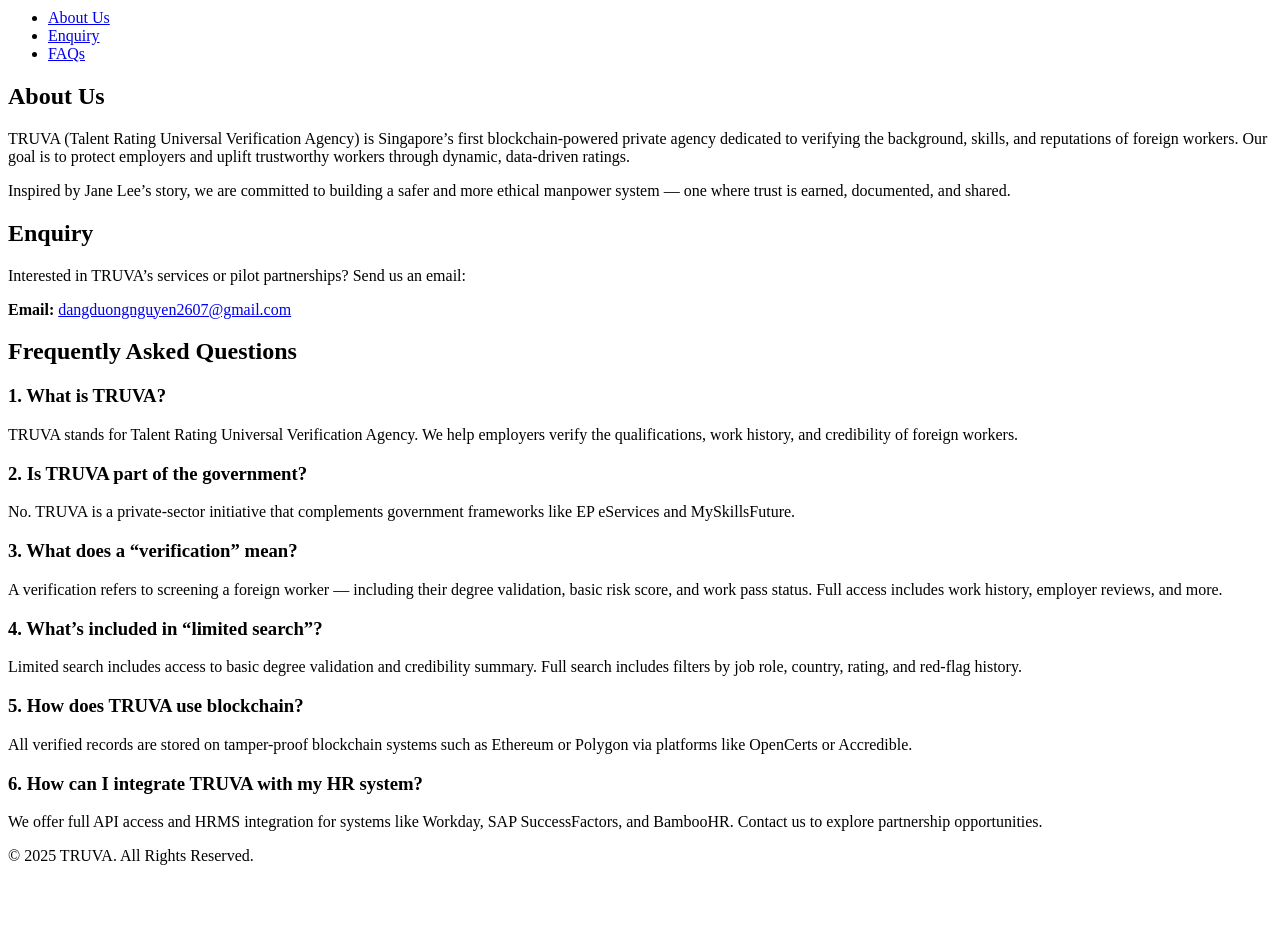
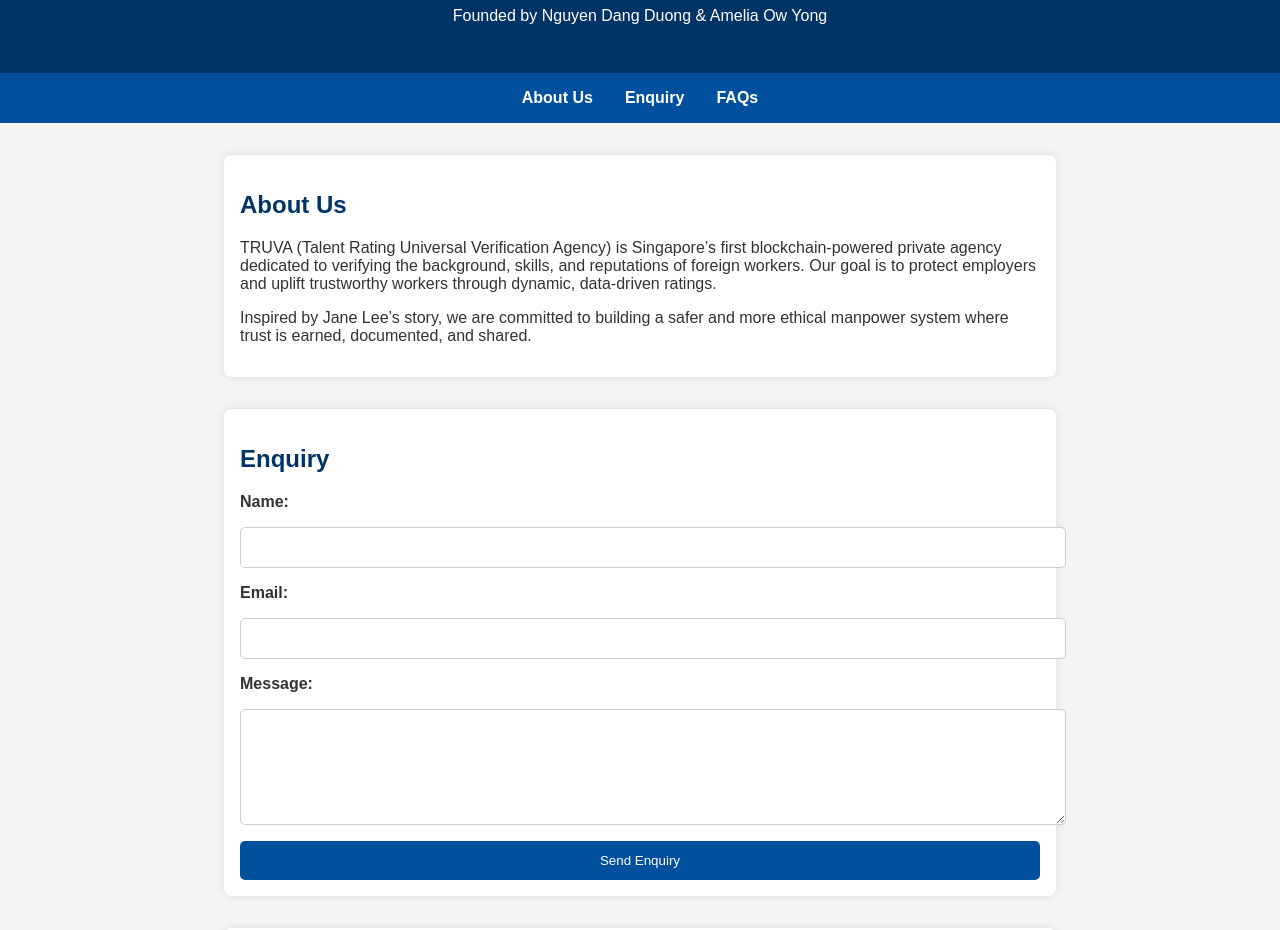
Before and after one commit to dangduong2607/truva, a plain HTML site: page index.html in a window 1280 px wide. Shown: the part 105-1035 px from the top of the page. Before the commit the page ends 986 px from the top, so only its background shows below. Drawn offline with Linux system fonts and the light colour scheme.

Commit message:
Update index.html

```diff
--- a/index.html
+++ b/index.html
@@ -3,7 +3,79 @@
 <head>
   <meta charset="UTF-8" />
   <meta name="viewport" content="width=device-width, initial-scale=1.0" />
-  <title>TRUVA – Talent Rating Universal Verification Agency</title>
+  <title>TRUVA: Where Talent Meets Trust</title>
+  <style>
+    body {
+      font-family: Arial, sans-serif;
+      margin: 0;
+      padding: 0;
+      background-color: #f4f4f4;
+      color: #333;
+    }
+    header {
+      background-color: #003366;
+      color: white;
+      padding: 2rem;
+      text-align: center;
+    }
+    nav ul {
+      list-style: none;
+      background-color: #00509e;
+      padding: 1rem;
+      display: flex;
+      justify-content: center;
+      gap: 2rem;
+      margin: 0;
+    }
+    nav ul li a {
+      color: white;
+      text-decoration: none;
+      font-weight: bold;
+    }
+    section {
+      max-width: 800px;
+      margin: 2rem auto;
+      padding: 1rem;
+      background-color: white;
+      border-radius: 8px;
+      box-shadow: 0 0 10px rgba(0, 0, 0, 0.1);
+    }
+    h2 {
+      color: #003366;
+    }
+    footer {
+      background-color: #003366;
+      color: white;
+      text-align: center;
+      padding: 1rem;
+      margin-top: 2rem;
+    }
+    form {
+      display: flex;
+      flex-direction: column;
+      gap: 1rem;
+    }
+    label {
+      font-weight: bold;
+    }
+    input, textarea {
+      padding: 0.75rem;
+      border-radius: 5px;
+      border: 1px solid #ccc;
+      width: 100%;
+    }
+    button {
+      background-color: #00509e;
+      color: white;
+      padding: 0.75rem;
+      border: none;
+      border-radius: 5px;
+      cursor: pointer;
+    }
+    button:hover {
+      background-color: #003f7d;
+    }
+  </style>
 </head>
 <body>
 
@@ -22,18 +94,24 @@
 
   <section id="about">
     <h2>About Us</h2>
-    <p>
-      TRUVA (Talent Rating Universal Verification Agency) is Singapore’s first blockchain-powered private agency dedicated to verifying the background, skills, and reputations of foreign workers. Our goal is to protect employers and uplift trustworthy workers through dynamic, data-driven ratings.
-    </p>
-    <p>
-      Inspired by Jane Lee’s story, we are committed to building a safer and more ethical manpower system — one where trust is earned, documented, and shared.
-    </p>
+    <p>TRUVA (Talent Rating Universal Verification Agency) is Singapore’s first blockchain-powered private agency dedicated to verifying the background, skills, and reputations of foreign workers. Our goal is to protect employers and uplift trustworthy workers through dynamic, data-driven ratings.</p>
+    <p>Inspired by Jane Lee’s story, we are committed to building a safer and more ethical manpower system where trust is earned, documented, and shared.</p>
   </section>
 
   <section id="enquiry">
     <h2>Enquiry</h2>
-    <p>Interested in TRUVA’s services or pilot partnerships? Send us an email:</p>
-    <p><strong>Email:</strong> <a href="mailto:dangduongnguyen2607@gmail.com">dangduongnguyen2607@gmail.com</a></p>
+    <form action="mailto:dangduongnguyen2607@gmail.com" method="post" enctype="text/plain">
+      <label for="name">Name:</label>
+      <input type="text" id="name" name="name" required>
+
+      <label for="email">Email:</label>
+      <input type="email" id="email" name="email" required>
+
+      <label for="message">Message:</label>
+      <textarea id="message" name="message" rows="6" required></textarea>
+
+      <button type="submit">Send Enquiry</button>
+    </form>
   </section>
 
   <section id="faq">
@@ -46,7 +124,7 @@
     <p>No. TRUVA is a private-sector initiative that complements government frameworks like EP eServices and MySkillsFuture.</p>
 
     <h3>3. What does a “verification” mean?</h3>
-    <p>A verification refers to screening a foreign worker — including their degree validation, basic risk score, and work pass status. Full access includes work history, employer reviews, and more.</p>
+    <p>A verification refers to screening a foreign worker including their degree validation, basic risk score, and work pass status. Full access includes work history, employer reviews, and more.</p>
 
     <h3>4. What’s included in “limited search”?</h3>
     <p>Limited search includes access to basic degree validation and credibility summary. Full search includes filters by job role, country, rating, and red-flag history.</p>
```
